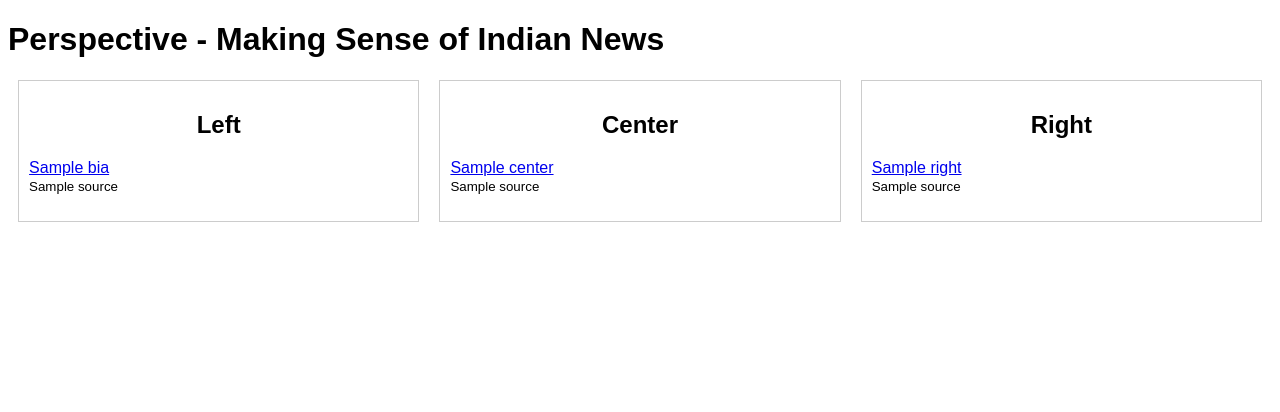
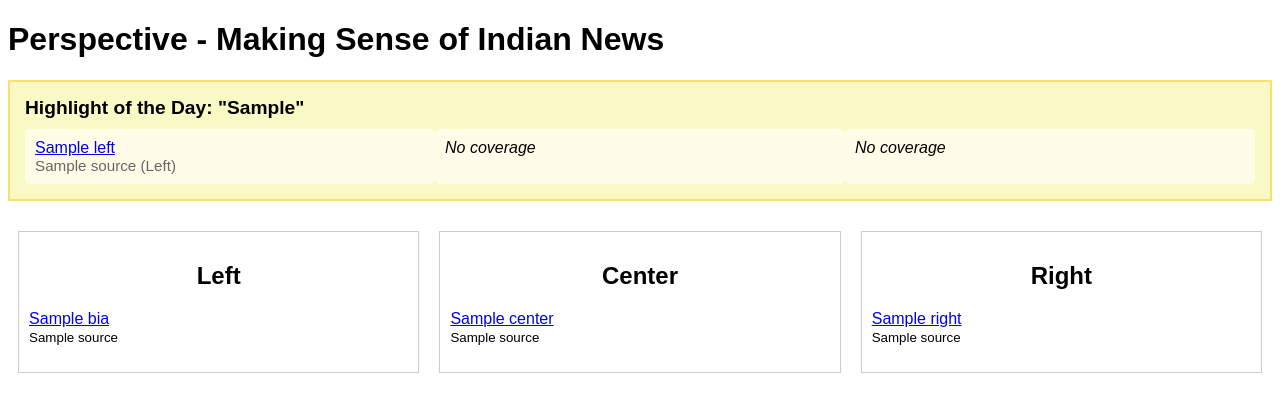
Before and after one commit to Nostradamus2x/perspective, a Flask app: template templates/index.html in a window 1280 px wide. Shown: the top 412 px of the page. Run offline with Flask 3, Linux system fonts and the light colour scheme; the template is opened without the code that fills it: most values are stand-ins (such as "Sample title", 1, 10 or a date in 2020).

Commit message:
Added hihlight of day for one news item everyday

```diff
--- a/app.py
+++ b/app.py
@@ -1,5 +1,7 @@
 from flask import Flask, render_template, request
 import feedparser
+import re
+from collections import Counter
 
 app = Flask(__name__)
 
@@ -16,27 +18,125 @@ NEWS_SOURCES = [
     },
     {
         "name": "OpIndia",
-        "url": "https://www.opindia.com/feed/",
+        "url": "https://feeds.feedburner.com/opindia",
         "bias": "right"
     }
 ]
 
+def clean_title(title):
+    # Lowercase and remove punctuation for better matching
+    return re.sub(r'[^\w\s]', '', title.lower())
+
 def fetch_articles():
     articles_by_bias = {"left": [], "center": [], "right": []}
+    all_articles = []
     for source in NEWS_SOURCES:
         feed = feedparser.parse(source["url"])
         for entry in feed.entries[:10]:  # Limit to 10 per source
-            articles_by_bias[source["bias"]].append({
+            article = {
                 "title": entry.title,
                 "link": entry.link,
-                "source": source["name"]
-            })
-    return articles_by_bias
+                "source": source["name"],
+                "bias": source["bias"],
+                "clean_title": clean_title(entry.title)
+            }
+            articles_by_bias[source["bias"]].append(article)
+            all_articles.append(article)
+    return articles_by_bias, all_articles
+
+
+from sentence_transformers import SentenceTransformer
+import numpy as np
+
+def find_highlight_topic(all_articles):
+    # Group articles by bias
+    grouped = {'left': [], 'center': [], 'right': []}
+    for article in all_articles:
+        grouped[article['bias']].append(article)
+    # If any group is empty, can't find a trio
+    if not all(grouped.values()):
+        return None, None
+
+    # Prepare all headlines and encode them
+    model = SentenceTransformer('all-mpnet-base-v2')  # Fast, high-quality model
+    # Create lists of headlines for each bias
+    left_titles = [a['title'] for a in grouped['left']]
+    center_titles = [a['title'] for a in grouped['center']]
+    right_titles = [a['title'] for a in grouped['right']]
+    # Encode all headlines
+    left_embeddings = model.encode(left_titles)
+    center_embeddings = model.encode(center_titles)
+    right_embeddings = model.encode(right_titles)
+
+    # Find the trio (one from each bias) with the highest average pairwise similarity
+    best_score = -1
+    best_trio = None
+    for i, l_emb in enumerate(left_embeddings):
+        for j, c_emb in enumerate(center_embeddings):
+            for k, r_emb in enumerate(right_embeddings):
+                # Compute pairwise cosine similarities
+                sim_lc = np.dot(l_emb, c_emb) / (np.linalg.norm(l_emb) * np.linalg.norm(c_emb))
+                sim_lr = np.dot(l_emb, r_emb) / (np.linalg.norm(l_emb) * np.linalg.norm(r_emb))
+                sim_cr = np.dot(c_emb, r_emb) / (np.linalg.norm(c_emb) * np.linalg.norm(r_emb))
+                avg_sim = (sim_lc + sim_lr + sim_cr) / 3
+                if avg_sim > best_score:
+                    best_score = avg_sim
+                    best_trio = {
+                        'left': grouped['left'][i],
+                        'center': grouped['center'][j],
+                        'right': grouped['right'][k]
+                    }
+    # Set a minimum similarity threshold to avoid unrelated headlines
+    if best_score < 0.3:  # You can adjust this threshold
+        return None, None
+
+    # Use the center headline as the topic label
+    highlight_word = best_trio['center']['title']
+    return highlight_word, best_trio
+
+
+# def find_highlight_topic(all_articles):
+#     highlight_articles = {}
+#     for bias in ['left', 'center', 'right']:
+#         article = next((a for a in all_articles if a['bias'] == bias), None)
+#         highlight_articles[bias] = article
+#     return "Test Highlight", highlight_articles
+
+
+# def find_highlight_topic(all_articles):
+#     # Build a Counter of words in all titles, ignore stopwords for better matching
+#     stopwords = set([
+#         "the", "of", "in", "on", "to", "and", "a", "an", "for", "with", "as", "by", "from", "at", "is", "are", "was", "be"
+#     ])
+#     word_counter = Counter()
+#     for article in all_articles:
+#         words = [w for w in article["clean_title"].split() if w not in stopwords]
+#         word_counter.update(words)
+#     # Find the most common non-stopword
+#     if not word_counter:
+#         return None, None
+
+    # Try to find a word that appears in all three sources
+    for word, count in word_counter.most_common():
+        # Get articles from each bias containing this word
+        highlight_articles = {
+            bias: next((a for a in all_articles if (a["bias"] == bias and word in a["clean_title"].split())), None)
+            for bias in ["left", "center", "right"]
+        }
+        if all(highlight_articles.values()):
+            return word, highlight_articles
+    return None, None
 
 @app.route("/", methods=["GET"])
 def index():
-    articles = fetch_articles()
-    return render_template("index.html", articles=articles)
+    articles, all_articles = fetch_articles()
+    highlight_word, highlight_articles = find_highlight_topic(all_articles)
+    return render_template(
+        "index.html",
+        articles=articles,
+        highlight_word=highlight_word,
+        highlight_articles=highlight_articles
+    )
 
 if __name__ == "__main__":
     app.run(debug=True)
--- a/templates/index.html
+++ b/templates/index.html
@@ -1,4 +1,3 @@
-<!-- index.html -->
 <!DOCTYPE html>
 <html>
 <head>
@@ -8,10 +7,36 @@
         .container { display: flex; justify-content: space-around; }
         .column { width: 30%; padding: 10px; border: 1px solid #ccc; }
         h2 { text-align: center; }
+        .highlight { background: #f9f9c5; border: 2px solid #f7e06c; margin-bottom: 30px; padding: 15px; }
+        .highlight-title { font-size: 1.2em; font-weight: bold; margin-bottom: 10px; }
+        .highlight-row { display: flex; justify-content: space-between; }
+        .highlight-col { width: 32%; background: #fffde7; padding: 10px; border-radius: 5px; }
+        .source-label { font-size: 0.95em; color: #666; }
     </style>
 </head>
 <body>
     <h1>Perspective - Making Sense of Indian News</h1>
+
+    <!-- Highlight of the Day -->
+    {% if highlight_word and highlight_articles %}
+    <div class="highlight">
+        <div class="highlight-title">Highlight of the Day: "{{ highlight_word|capitalize }}"</div>
+        <div class="highlight-row">
+            {% for bias in ['left', 'center', 'right'] %}
+            <div class="highlight-col">
+                {% if highlight_articles[bias] %}
+                    <a href="{{ highlight_articles[bias].link }}" target="_blank">{{ highlight_articles[bias].title }}</a>
+                    <div class="source-label">{{ highlight_articles[bias].source }} ({{ bias.capitalize() }})</div>
+                {% else %}
+                    <em>No coverage</em>
+                {% endif %}
+            </div>
+            {% endfor %}
+        </div>
+    </div>
+    {% endif %}
+
+    <!-- All Articles -->
     <div class="container">
         {% for bias in ['left', 'center', 'right'] %}
         <div class="column">
```
